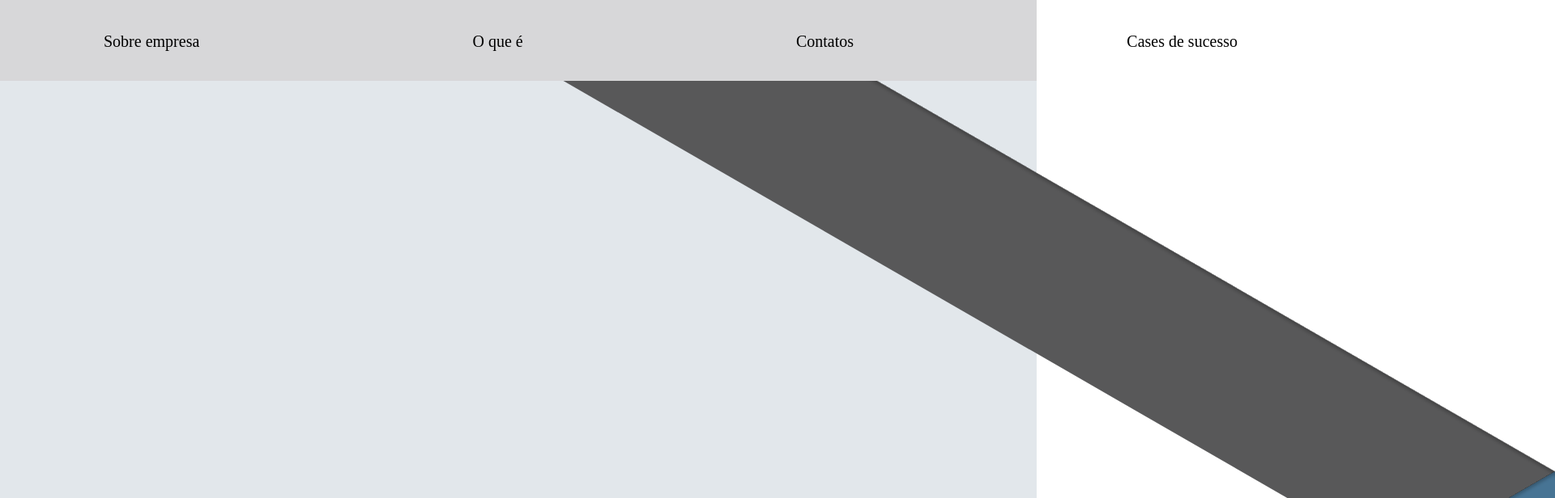
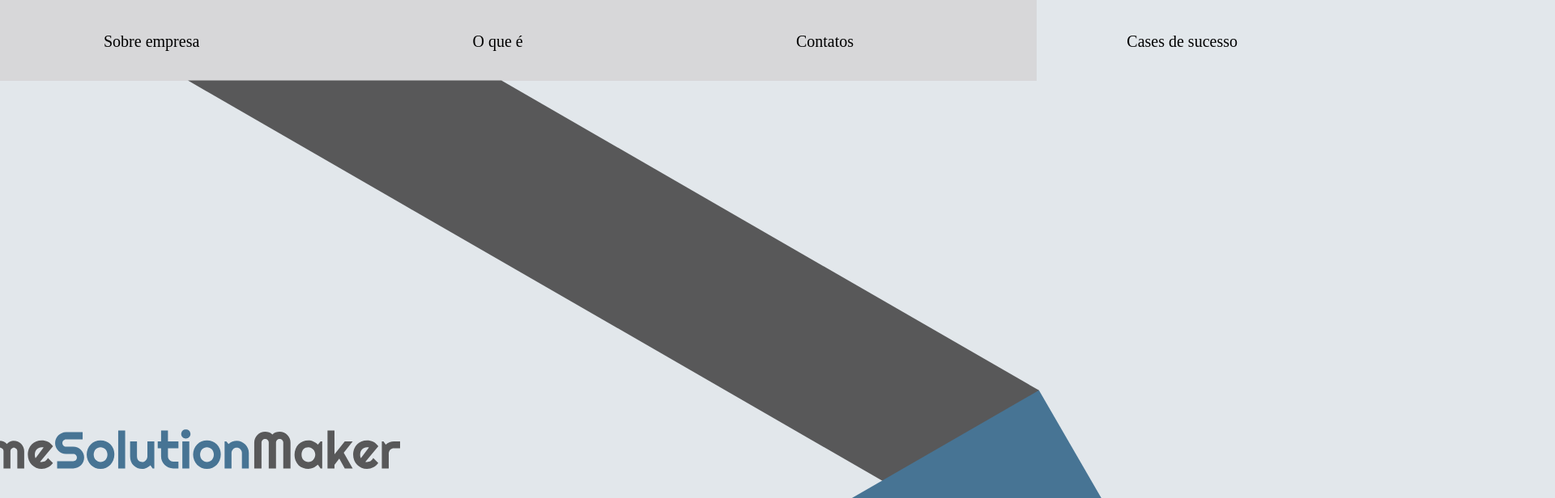
Before and after one commit to vitorhugoutida/gamesolutionmaker, a plain HTML site: page index.html in a window 1280 px wide. Shown: the top 616 px of the page at 81% size, 1920 px wide, since content can reach past the window. Drawn offline with Linux system fonts and the light colour scheme.

Commit message:
feat: acabei section de logo

```diff
--- a/index.html
+++ b/index.html
@@ -19,13 +19,13 @@
             </nav>
         </div>
     </header>
-        <div class="banner">
-            <img src="img/bannerplanofundo.svg" alt="Banner do GameSolutionMaker">
-            <div class="container-grid conteudo-banner">
-                <img src="img/LogoGSM.svg" alt="Logo da empresa GameSolutionMaker">
+    <section>
+        <div class="banner-logo">
+            <img src="img/LogoGSM.svg" alt="Logo da empresa GameSolutionMaker">
+            <img src="img/banner-logo.svg" alt="Banner">
 
-
-            </div>
+        </div>
+    </section>
 
         </div>
 
--- a/style.css
+++ b/style.css
@@ -2,14 +2,20 @@
     margin: 0;
     padding: 0;
     box-sizing: border-box;
+
 }
+
 
 html {
     scroll-behavior: smooth;
+
+    background-color: #E2E7EB;
+
 }
 
 header {
     background-color: #D7D7D9;
+
 }
 
 .container-grid {
@@ -41,12 +47,19 @@ header {
 
     margin-top: 40px;
     margin-bottom: 40px;
+
 }
 
-.banner {
-    background-color: #E2E7EB;
+.banner-logo img {
+    margin-left: -400px;
 }
 
-.conteudo-banner {
-    margin-top: 290px;
+
+.banner-logo {
+    display: flex;
+    justify-content: flex-end;
+
+    margin-right: -100px;
+    margin-top: -168px;
+
 }
```
Also changed, not shown: img/banner-logo.svg (added), img/bannerplanofundotudo.svg (renamed from img/bannerplanofundo.svg).
